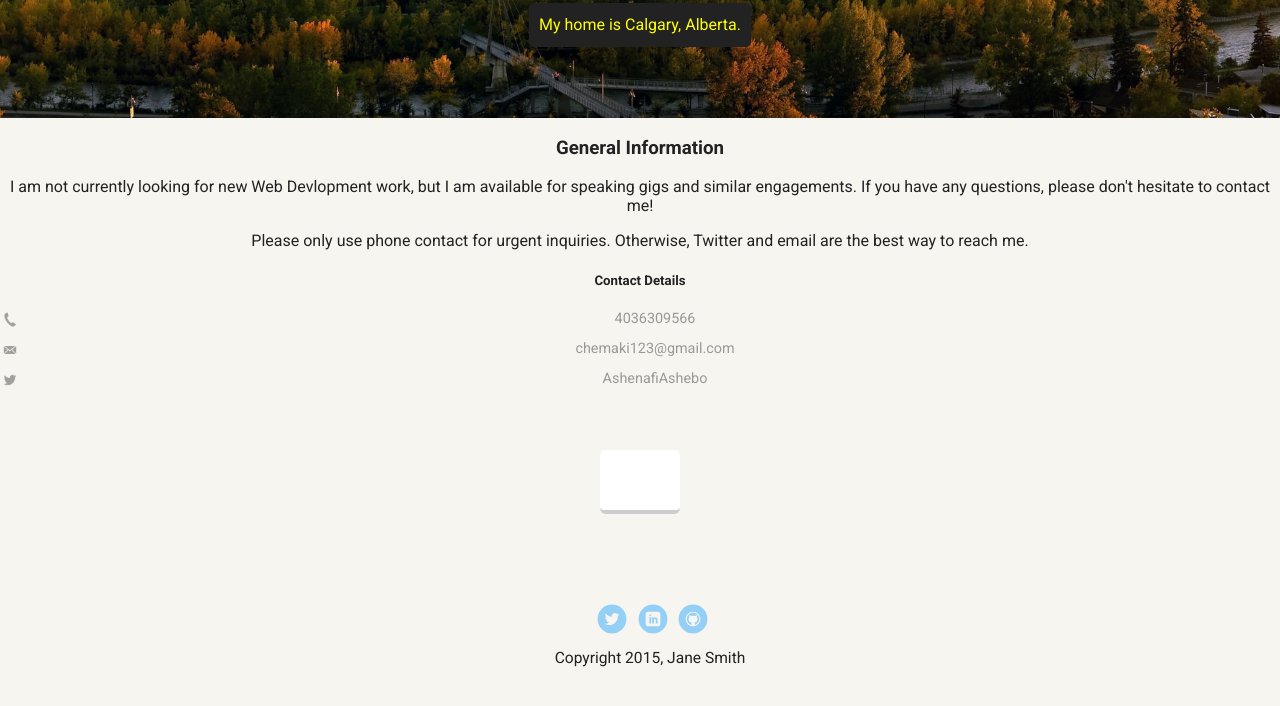
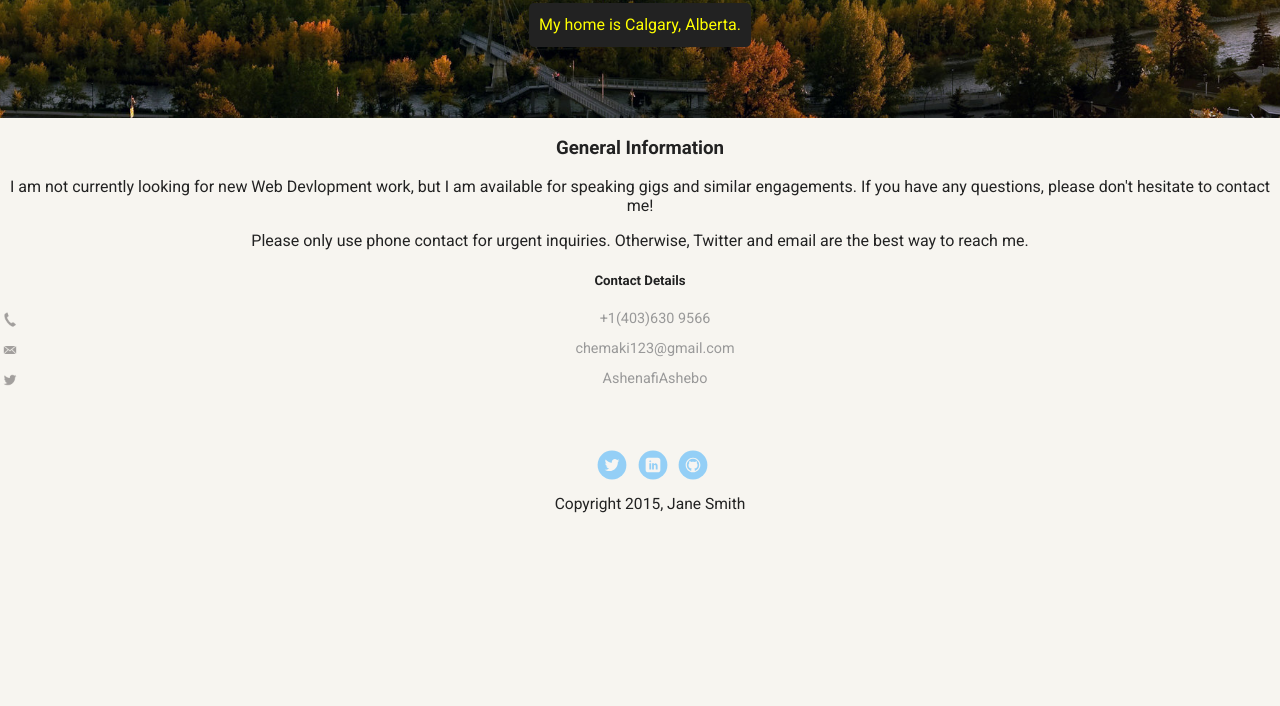
Before and after one commit to ashenafiashebo/portfolio-1, a plain HTML site: page contact.html in a window 1280 px wide. Shown: the part 352-1058 px from the top of the page. After the commit the page ends 961 px from the top, so only its background shows below. Drawn offline with Linux system fonts and the light colour scheme; files whose address does not match are found by name; a web font is replaced by a local one.

Commit message:
Update contact.html

```diff
--- a/contact.html
+++ b/contact.html
@@ -30,17 +30,12 @@
      <section id="secondary">
 	<h5>Contact Details</h5>
 	<ul class="contact-info">
-					 <li class="phone"><a href="tel:4036309566"> 4036309566</a></li>
+	  <li class="phone"><a href="tel:4036309566"> +1(403)630 9566</a></li>
 	  <li class="mail"><a href="mailto:chemaki123@gmail.com">chemaki123@gmail.com</a></li>
 	  <li class="twitter"><a href="http://twitter.com/intent/tweet?screen-name=AshenafiAshebo">AshenafiAshebo</a></li>
 	</ul>
      </section>
-    <main class="flex">
-      <div class="card">
 
-      </div>
-
-    </main>
     <footer>
       <ul>
         <li><a href="#" class="social twitter">Twitter</a></li>
```
Lines whose indentation alone changed are shown as unchanged.
